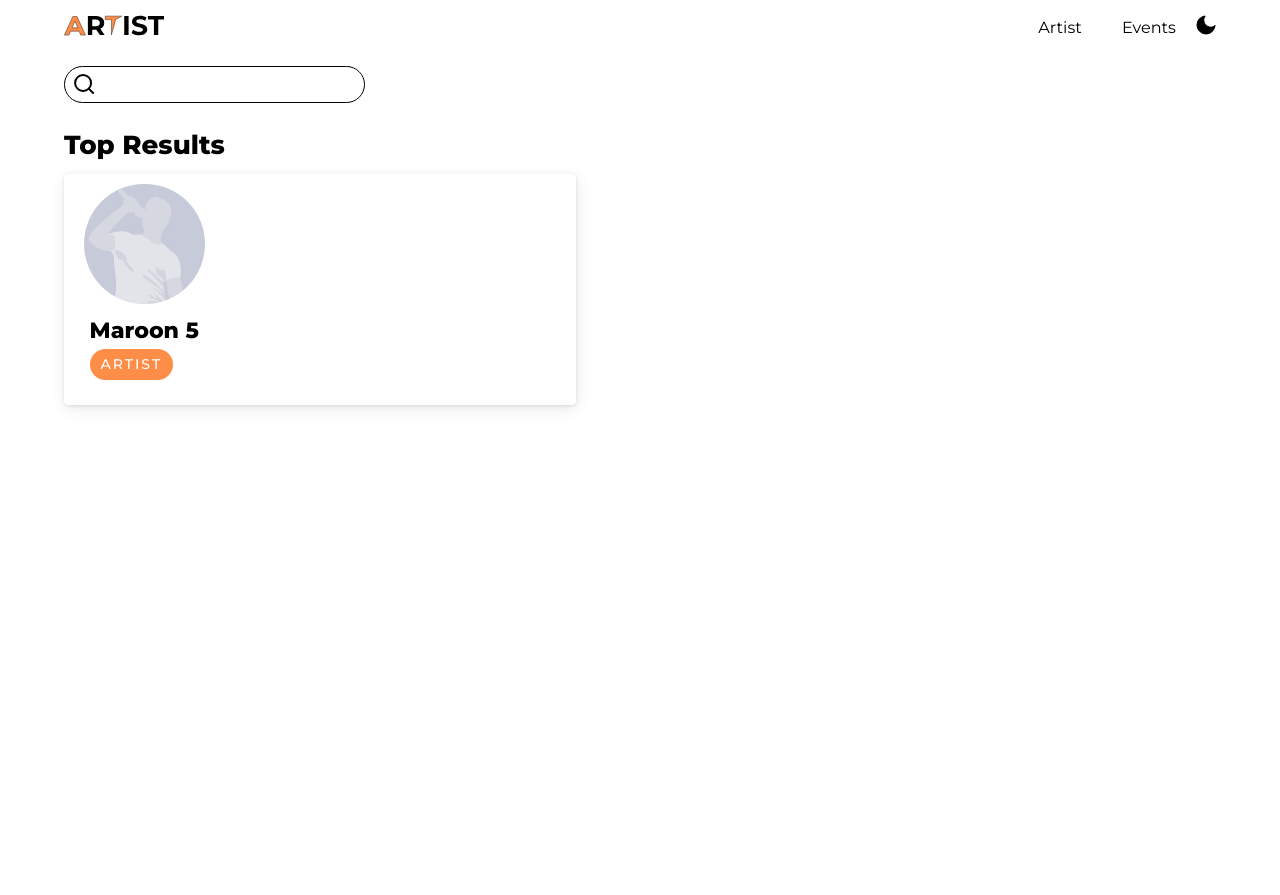
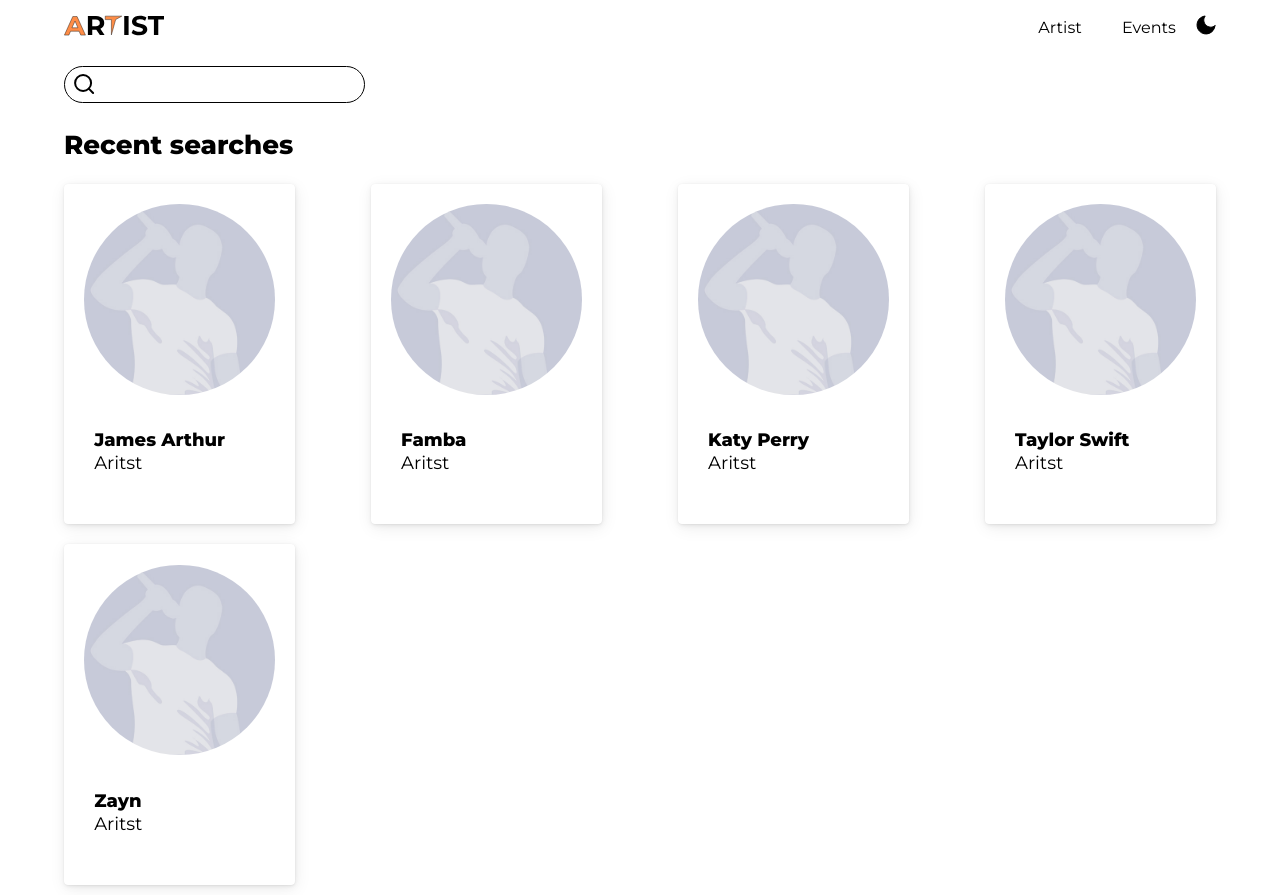
Before and after one commit to zillBoy/artist, a React (Create React App) app: page /artist in a window 1280 px wide. Before the commit the page ends 800 px from the top, so only its background shows below. Built offline with nearby package versions, Linux system fonts and the light colour scheme.

Commit message:
RecentArtistCard - created

```diff
--- /dev/null
+++ b/src/components/Artist/ArtistCard.jsx
@@ -0,0 +1,18 @@
+import React from 'react'
+import AritstPlaceholderImage from '../../assets/images/artistplaceholder.jpg'
+
+const ArtistCard = ({ artist }) => {
+    return (
+        <div className='artistcard__container'>
+            <div className='artistcard-imagediv'>
+                <img className='artistcard-image' src={AritstPlaceholderImage} alt='artist' />
+            </div>
+            <div className='artistcard-content'>
+                <h4 className='heading-quaternary'>{artist.name}</h4>
+                <p className='paragraph-tertiary'>Aritst</p>
+            </div>
+        </div>
+    )
+}
+
+export default ArtistCard
--- /dev/null
+++ b/src/components/Artist/ArtistList.jsx
@@ -0,0 +1,12 @@
+import React from 'react'
+import ArtistCard from './ArtistCard'
+
+const ArtistList = ({ artists }) => {
+    return (
+        <div className='artistlist__container'>
+            {artists.map((artist, index) => <ArtistCard key={index} artist={artist} />)}
+        </div>
+    )
+}
+
+export default ArtistList
--- /dev/null
+++ b/src/components/Artist/RecentSearchedArtist.jsx
@@ -0,0 +1,28 @@
+import React, { useState, useEffect } from 'react'
+import ArtistList from './ArtistList'
+
+const RecentSearchedArtist = () => {
+
+    const [artists, setArtists] = useState([])
+
+    useEffect(() => {
+        let artists = [
+            { name: 'James Arthur' },
+            { name: 'Famba' },
+            { name: 'Katy Perry' },
+            { name: 'Taylor Swift' },
+            { name: 'Zayn' },
+        ]
+        setArtists(artists)
+    }, [])
+
+    return (
+        <div className='recentartist__container'>
+            <h2 className='heading-secondary'>Recent searches</h2>
+            <br />
+            <ArtistList artists={artists} />
+        </div>
+    )
+}
+
+export default RecentSearchedArtist
--- a/src/pages/Artist.jsx
+++ b/src/pages/Artist.jsx
@@ -4,6 +4,7 @@
 import Input from '../components/Input/Input'
 import NoArtist from '../components/Artist/NoArtist'
 import SearchedArtist from '../components/Artist/SearchedArtist'
+import RecentSearchedArtist from '../components/Artist/RecentSearchedArtist'
 
 const Artist = () => {
 
@@ -39,14 +40,17 @@
             ],
             "id": "510"
         }
-        setArtist(artist)
+        // setArtist(artist)
     }, [])
 
     return (
         <>
             <Navbar />
             <Input />
-            {Object.keys(artist).length !== 0 ? <SearchedArtist artist={artist} /> : <NoArtist />}
+            {Object.keys(artist).length !== 0
+            ? <SearchedArtist artist={artist} />
+            : <RecentSearchedArtist /> // <NoArtist />
+            }
         </>
     )
 }
--- a/src/scss/_main.scss
+++ b/src/scss/_main.scss
@@ -14,6 +14,7 @@
 @import './components/noartist';
 @import './components/searchedartist';
 @import './components/badge';
+@import './components/recentartist';
 
 // Layout
 
--- a/src/scss/abstract/_variable.scss
+++ b/src/scss/abstract/_variable.scss
@@ -14,11 +14,26 @@
 // Artist
 $artist-search-input-width: 30rem;
 
-// Artist Searched Card
+// Artist -- Searched Card
 $artist-searchedcard-image: 12rem;
 $artist-searchedcard-width: 51rem;
 $artist-searchedcard-height: 23rem;
 
+// Arirst -- Recent Card
+$artist-recentcard-image: 19rem;
+$artist-recentcard-width: 23rem;
+$artist-recentcard-height: 33.9rem;
+
 // Badge
 $badge-width: 8.3rem;
 $badge-height: 3rem;
+
+// Box Shadow
+
+$primray-box-shadow: 0px 0.1px 0.5px rgba(0, 0, 0, 0.02),
+    0.1px 0.3px 1.1px rgba(0, 0, 0, 0.028),
+    0.1px 0.5px 2.1px rgba(0, 0, 0, 0.035),
+    0.2px 0.9px 3.8px rgba(0, 0, 0, 0.042),
+    0.4px 1.7px 7.1px rgba(0, 0, 0, 0.05),
+    1px 4px 17px rgba(0, 0, 0, 0.07)
+;
--- a/src/scss/base/_typography.scss
+++ b/src/scss/base/_typography.scss
@@ -8,6 +8,11 @@
 
 .heading-tertiary {
     font-size: 2.2rem;
+}
+
+.heading-quaternary {
+    font-size: 1.8rem;
+    font-weight: bold;
 }
 
 .paragraph {
@@ -22,6 +27,10 @@
     color: $white-color;
 }
 
+.paragraph-tertiary {
+    font-size: 1.8rem;
+}
+
 // Navbar
 
 .navbar-link {
--- /dev/null
+++ b/src/scss/components/_recentartist.scss
@@ -0,0 +1,53 @@
+.recentartist__container {
+    margin-left: 5%;
+    margin-top: 2%;
+    width: 90%;
+}
+
+// Artist List
+
+.artistlist__container {
+    display: flex;
+    justify-content: space-between;
+    flex-wrap: wrap;
+
+    @include respond(tab-land) {
+        justify-content: space-evenly;
+    }
+
+    @include respond(phone) {
+        justify-content: center;
+    }
+}
+
+
+// Artist Card
+
+.artistcard__container {
+    background-color: $white-color;
+    box-shadow: $primray-box-shadow;
+    width: $artist-recentcard-width;
+    height: $artist-recentcard-height;
+    border-radius: 0.4rem;
+    cursor: pointer;
+    text-align: center;
+    margin: 1rem 0rem;
+
+    @include respond(phone) {
+        margin: 1rem;
+    }
+}
+
+.artistcard-image {
+    width: $artist-recentcard-image;
+    height: $artist-recentcard-image;
+    border-radius: calc($artist-recentcard-image / 2);
+    object-fit: cover;
+    margin-top: 2rem;
+}
+
+.artistcard-content {
+    text-align: left;
+    margin: 0 3rem;
+    margin-top: 3rem;
+}
--- a/src/scss/components/_searchedartist.scss
+++ b/src/scss/components/_searchedartist.scss
@@ -9,14 +9,7 @@
 
 .searchedartistcard__container {
     background-color: $white-color;
-    box-shadow:
-        0px 0.1px 0.5px rgba(0, 0, 0, 0.02),
-        0.1px 0.3px 1.1px rgba(0, 0, 0, 0.028),
-        0.1px 0.5px 2.1px rgba(0, 0, 0, 0.035),
-        0.2px 0.9px 3.8px rgba(0, 0, 0, 0.042),
-        0.4px 1.7px 7.1px rgba(0, 0, 0, 0.05),
-        1px 4px 17px rgba(0, 0, 0, 0.07)
-    ;
+    box-shadow: $primray-box-shadow;
     width: $artist-searchedcard-width;
     height: $artist-searchedcard-height;
     border-radius: 0.4rem;
```
